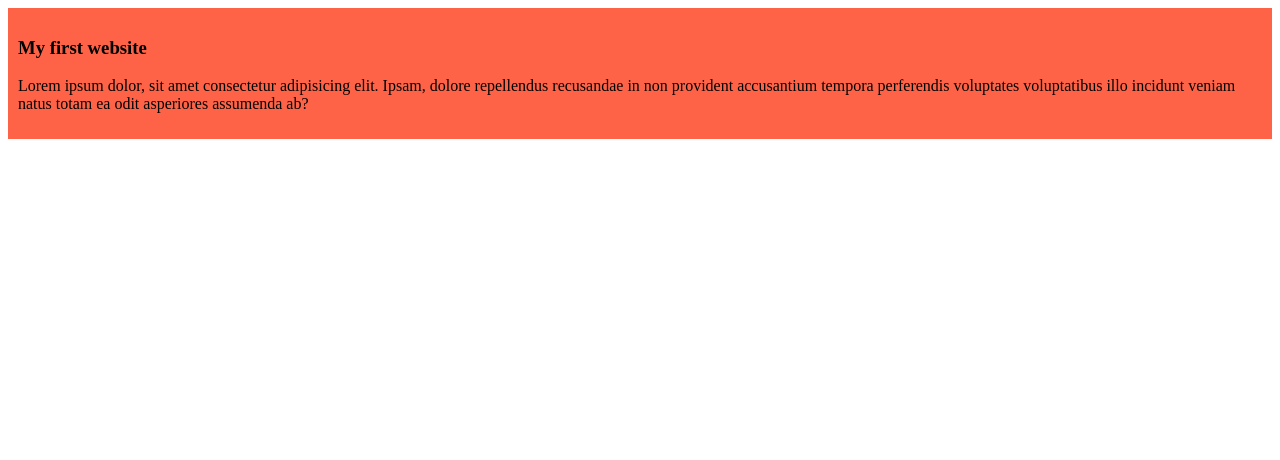
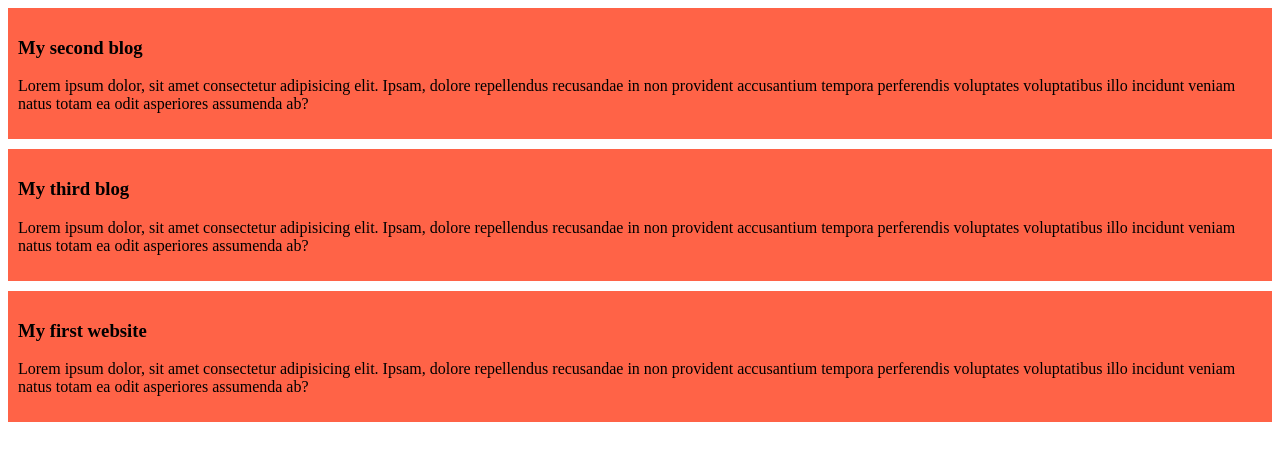
Before and after one commit to shajidebna/my-simple-website, a plain HTML site: page index.html in a window 1280 px wide. Drawn offline with Linux system fonts and the light colour scheme.

Commit message:
added the second and the third blog

```diff
--- a/index.html
+++ b/index.html
@@ -8,6 +8,14 @@
 </head>
 <body>
     <div>
+        <h3>My second blog</h3>
+        <p>Lorem ipsum dolor, sit amet consectetur adipisicing elit. Ipsam, dolore repellendus recusandae in non provident accusantium tempora perferendis voluptates voluptatibus illo incidunt veniam natus totam ea odit asperiores assumenda ab?</p>
+    </div>
+    <div>
+        <h3>My third blog</h3>
+        <p>Lorem ipsum dolor, sit amet consectetur adipisicing elit. Ipsam, dolore repellendus recusandae in non provident accusantium tempora perferendis voluptates voluptatibus illo incidunt veniam natus totam ea odit asperiores assumenda ab?</p>
+    </div>
+    <div>
         <h3>My first website</h3>
         <p>Lorem ipsum dolor, sit amet consectetur adipisicing elit. Ipsam, dolore repellendus recusandae in non provident accusantium tempora perferendis voluptates voluptatibus illo incidunt veniam natus totam ea odit asperiores assumenda ab?</p>
     </div>
--- a/styles/blog.css
+++ b/styles/blog.css
@@ -1,4 +1,5 @@
 div{
     background-color: tomato;
     padding: 10px;
+    margin-bottom: 10px;
 }
```
